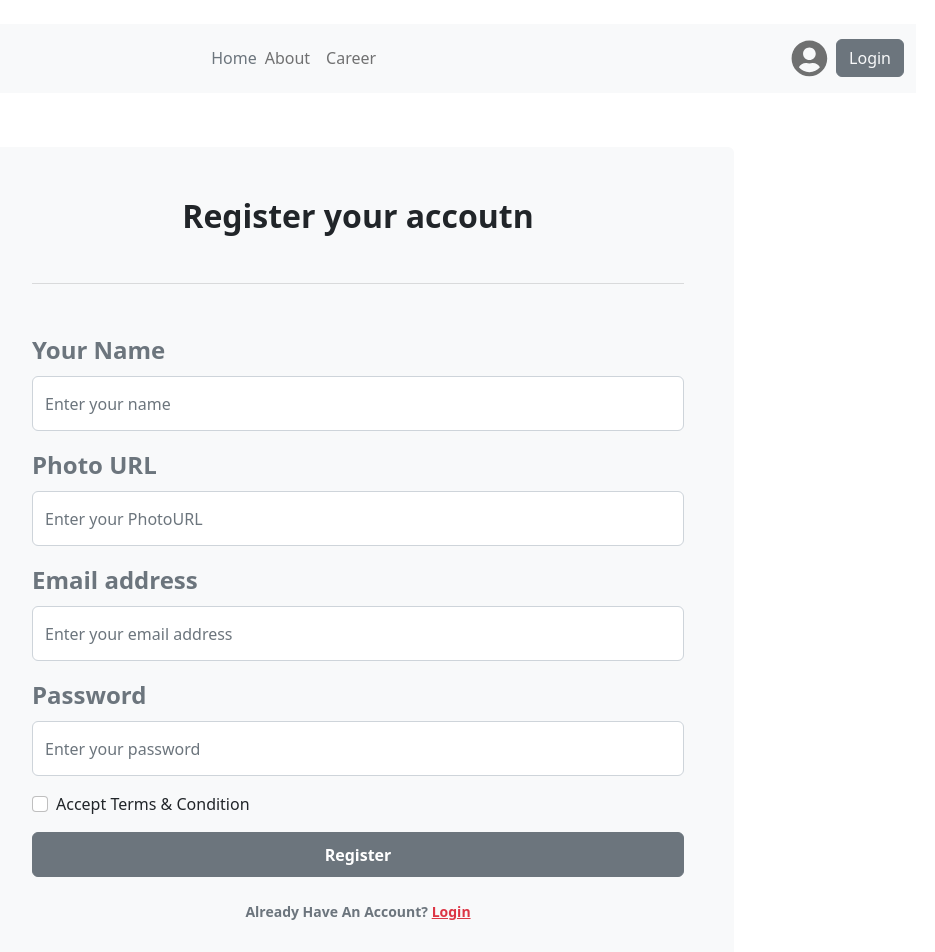
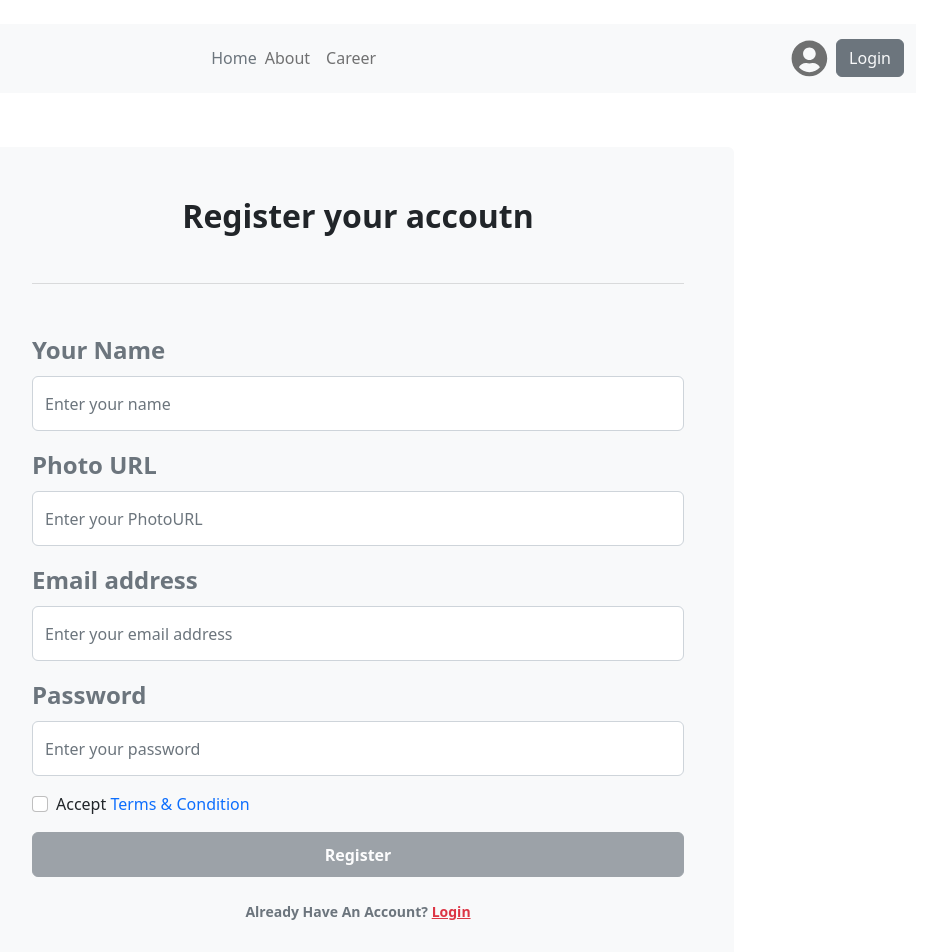
Before and after one commit to jahidhasan136/the-dragon-newspaper, a React (Vite) app: page /register in a window 1280 px wide. Shown: the top 952 px of the page, without its empty margins (282-1217 px from the left). Built offline with nearby package versions, Linux system fonts and the light colour scheme; no server answers.

Commit message:
validation add to useLocation

```diff
--- a/src/Pages/Login/Register/Register.jsx
+++ b/src/Pages/Login/Register/Register.jsx
@@ -1,11 +1,15 @@
 import React, { useContext } from 'react';
 import { Button, Container, Form } from 'react-bootstrap';
-import { Link } from 'react-router-dom';
+import { Link, useNavigate } from 'react-router-dom';
 import { AuthContext } from '../../../Provider/AuthProvider';
+import { useState } from 'react';
 
 const Register = () => {
 
     const { createUser } = useContext(AuthContext)
+
+    const [accept, setAccept] = useState(false)
+    const navigate = useNavigate()
 
     const handleRegistation = event => {
         event.preventDefault()
@@ -21,11 +25,16 @@ const Register = () => {
             .then(result => {
                 const signUp = result.user
                 console.log(signUp)
+                navigate('/category/0')
             })
             .catch(error => {
                 console.error(error)
             })
 
+    }
+
+    const handleTerms = evetn => {
+        setAccept(evetn.target.checked)
     }
 
 
@@ -52,9 +61,12 @@ const Register = () => {
                     <Form.Control style={{ height: '55px' }} type="password" name="password" placeholder="Enter your password" required />
                 </Form.Group>
                 <Form.Group className="mb-3" controlId="formBasicCheckbox">
-                    <Form.Check type="checkbox" label="Accept Terms & Condition" />
+                    <Form.Check
+                    onClick={handleTerms}
+                    type="checkbox"
+                    label={<>Accept <Link to="/terms" className='text-decoration-none'>Terms & Condition</Link></>} />
                 </Form.Group>
-                <Button className="w-100 fw-bold" style={{ height: '45px' }} variant="secondary" type="submit">
+                <Button disabled={!accept} className="w-100 fw-bold" style={{ height: '45px' }} variant="secondary" type="submit">
                     Register
                 </Button>
                 <br />
--- /dev/null
+++ b/src/Pages/Terms/Terms.jsx
@@ -0,0 +1,16 @@
+import React from 'react';
+import { Container } from 'react-bootstrap';
+
+const Terms = () => {
+    return (
+        <Container>
+            While most terms and conditions use similar language, many clauses are highly specific to the site for which they are created. Therefore, you can’t just copy terms and conditions text from another site and expect it to work for your site.
+
+            Secondly, you may end up with an incomplete terms and conditions agreement if you just copy it from another site. Unfortunately, many sites — especially smaller ones — have incomplete or plagiarized terms and conditions that don’t sufficiently insulate them from legal and financial risks.
+
+            What’s more, copying another site’s terms and conditions may also land you in legal trouble for plagiarism. This is particularly true if you copy your terms and conditions from a reputable company.
+        </Container>
+    );
+};
+
+export default Terms;
--- a/src/Provider/AuthProvider.jsx
+++ b/src/Provider/AuthProvider.jsx
@@ -11,18 +11,22 @@ const AuthProvider = ({ children }) => {
     const auth = getAuth(app)
 
     const [user, setUser] = useState(null)
+    const [loader, setLoader] = useState(true)
 
     const createUser = (email, password) => {
+        setLoader(true)
         return createUserWithEmailAndPassword(auth, email, password)
     }
 
     const login = (email, password) => {
+        setLoader(true)
         return signInWithEmailAndPassword(auth, email, password)
     }
 
     useEffect(() => {
         const unSubscribe = onAuthStateChanged(auth, currentUser => {
             setUser(currentUser)
+            setLoader(false)
         })
 
         return () => {
@@ -36,6 +40,7 @@ const AuthProvider = ({ children }) => {
 
     const authInfo = {
         user,
+        loader,
         createUser,
         login,
         logout
--- a/src/Route/PrivateRoute/PrivateRoute.jsx
+++ b/src/Route/PrivateRoute/PrivateRoute.jsx
@@ -1,12 +1,17 @@
 import React, { useContext } from 'react';
 import { Navigate, useLocation } from 'react-router-dom';
 import { AuthContext } from '../../Provider/AuthProvider';
+import { Spinner } from 'react-bootstrap';
 
 const PrivateRoute = ({ children }) => {
 
-    const { user } = useContext(AuthContext)
+    const { user, loader } = useContext(AuthContext)
 
     const location = useLocation()
+
+    if (loader) {
+        return <Spinner animation="border" variant="secondary" />
+    }
 
     if (user) {
         return children
--- a/src/Route/Route.jsx
+++ b/src/Route/Route.jsx
@@ -8,6 +8,7 @@ import LoginLayout from "../Layout/LoginLayout";
 import Login from "../Pages/Login/Login/Login";
 import Register from "../Pages/Login/Register/Register";
 import PrivateRoute from "./PrivateRoute/PrivateRoute";
+import Terms from "../Pages/Terms/Terms";
 const router = createBrowserRouter([
     {
         path: '/',
@@ -24,6 +25,10 @@ const router = createBrowserRouter([
             {
                 path: '/register',
                 element: <Register></Register>
+            },
+            {
+                path: 'terms',
+                element: <Terms></Terms>
             }
         ]
     },
```
